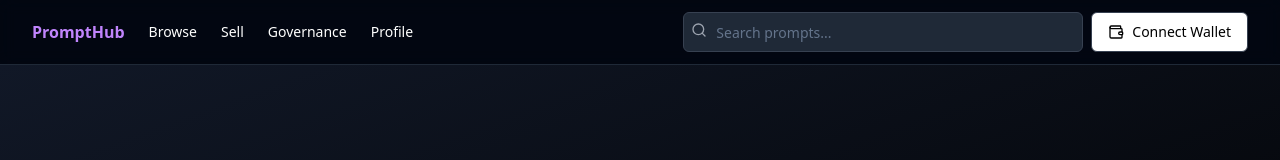
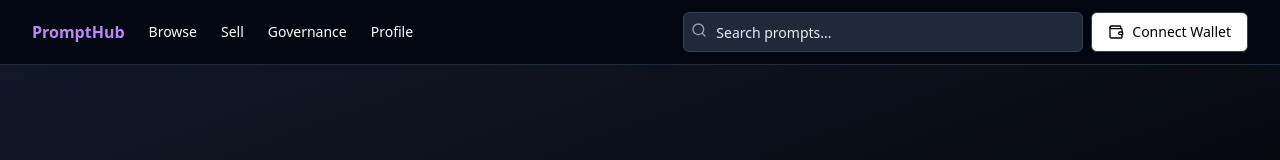
Before and after one commit to OkeyAmy/PromptHash, a Next.js app: page / in a window 1280 px wide. Shown: the top 160 px of the page. Built offline with nearby package versions, Linux system fonts and the light colour scheme.

Commit message:
Update muted color foreground in Tailwind configuration

```diff
--- a/tailwind.config.js
+++ b/tailwind.config.js
@@ -48,7 +48,7 @@ module.exports = {
 				},
 				muted: {
 					DEFAULT: "hsl(var(--muted))",
-					foreground: "hsl(var(--muted-foreground))",
+					foreground: "#ede9fe",
 				},
 				accent: {
 					DEFAULT: "hsl(var(--accent))",
```
